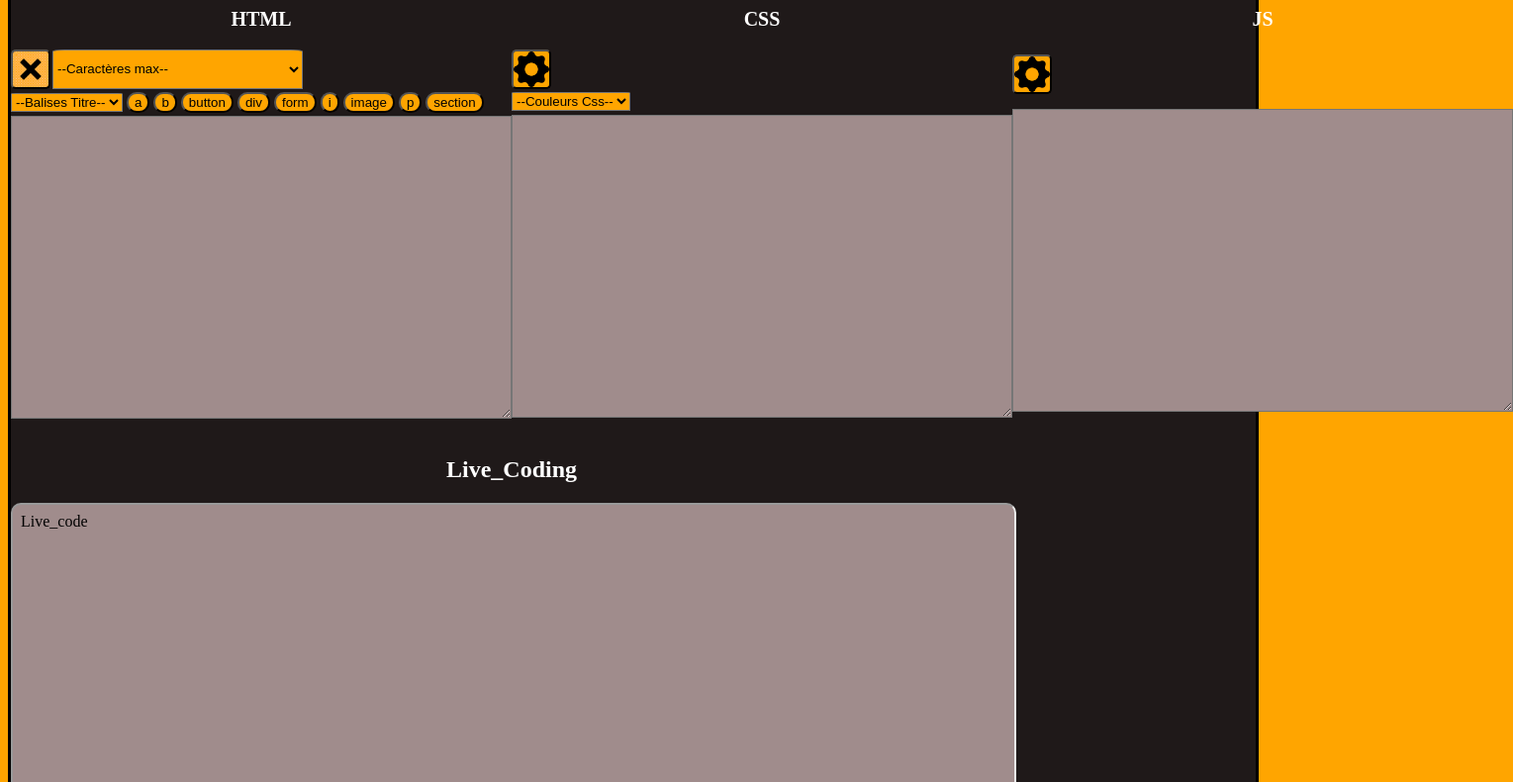
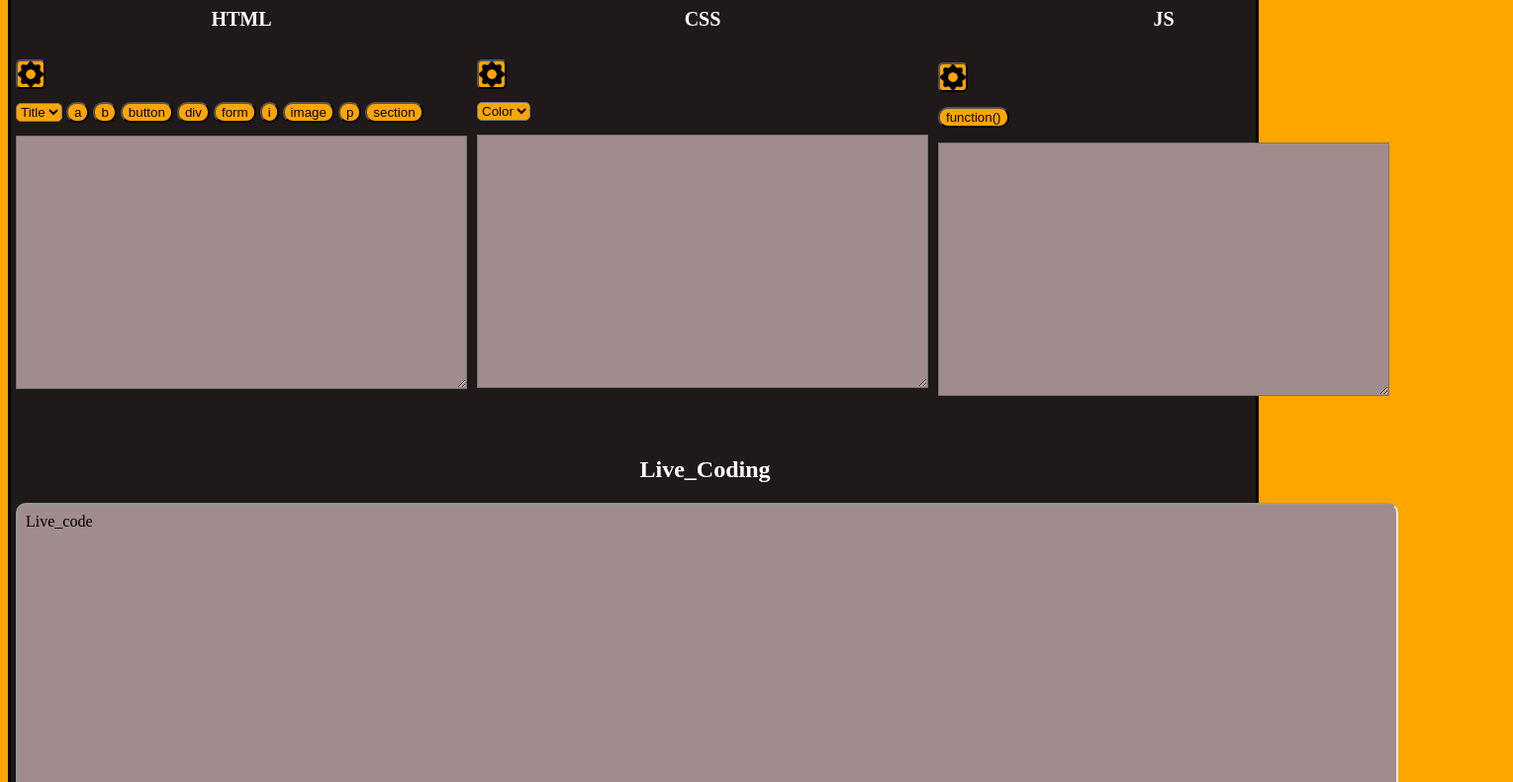
Before and after one commit to salsaddict34/TP_Editeur_Front_End_version_Alpha, a plain HTML site: page index.html in a window 1280 px wide. Shown: the part 80-870 px from the top of the page at 99% size, 1529 px wide, since content can reach past the window. Drawn offline with nearby package versions, Linux system fonts and the light colour scheme.

Commit message:
Modification boutons paramètres

```diff
--- a/index.html
+++ b/index.html
@@ -27,13 +27,6 @@
            max: 200
            });
        } );
-       /***************************************************************************/
-
-       function showHtmlChar() {
-            $('.htmlArea__selectChar').toggleClass('htmlArea__selectChar--visible');
-            $('.htmlArea__params').toggleClass('htmlArea__params--close');
-            event.preventDefault();
-       }
 </script>
 
 <body>
@@ -53,8 +46,8 @@
     <form action="" class="editionForm">
         <div class="htmlArea">
             <h2>HTML</h2>
-            <button class="htmlArea__params htmlArea__params--close" onclick="showHtmlChar();"></button>
-            <select class="htmlArea__selectChar htmlArea__selectChar--visible" onchange="updateHtmlSelect(this);">
+            <button class="htmlArea__params htmlArea__params--gear htmlArea__params--close" onclick="showHtmlChar();"></button>
+            <select class="htmlArea__selectChar htmlArea__selectChar--visible htmlArea__selectChar--hide" onchange="updateHtmlSelect(this);">
                 <option value="">--Caractères max--</option>
                 <option value="200">200 caractères</option>
                 <option value="400">400 caractères</option>
@@ -62,7 +55,7 @@
             </select>
             <div class="htmlArea__tools">
                 <select class="htmlArea__tools__titleSelect" onchange="insertTitleSelect(this);">
-                    <option value="">--Balises Titre--</option>
+                    <option value="">Title</option>
                     <option value="h1">h1</option>
                     <option value="h2">h2</option>
                     <option value="h3">h3</option>
@@ -85,8 +78,8 @@
                         <!-------------------------- CSS Area ---------------------------------->
         <div class="cssArea">
             <h2>CSS</h2>
-            <button class="cssArea__params" onclick="showCssChar();"></button>
-            <select class="cssArea__selectChar" onchange="updateCssSelect(this);">
+            <button class="cssArea__params cssArea__params--gear cssArea__params--close" onclick="showCssChar();"></button>
+            <select class="cssArea__selectChar cssArea__selectChar--visible cssArea__selectChar--hide" onchange="updateCssSelect(this);">
                 <option value="">--Caractères max--</option>
                 <option value="200">200 caractères</option>
                 <option value="400">400 caractères</option>
@@ -94,7 +87,7 @@
             </select>
             <div class="cssArea__tools">
                 <select class="cssArea__tools__selectColor" onchange="insertColorSelect(this);">
-                    <option value="">--Couleurs Css--</option>
+                    <option value="">Color</option>
                     <option class="cssArea__tools__selectColor--blanc" value="Blanc"></option>
                     <option class="cssArea__tools__selectColor--rouge" value="Rouge"></option>
                     <option class="cssArea__tools__selectColor--vert" value="Vert"></option>
@@ -110,13 +103,16 @@
                          <!-------------------------- JS Area ---------------------------------->
         <div class="jsArea">
             <h2>JS</h2>
-            <button class="jsArea__params" onclick="showJsChar();"></button>
-            <select class="jsArea__selectChar" onchange="updateJsSelect(this);">
+            <button class="jsArea__params jsArea__params--gear jsArea__params--close" onclick="showJsChar();"></button>
+            <select class="jsArea__selectChar jsArea__selectChar--visible jsArea__selectChar--hide" onchange="updateJsSelect(this);">
                 <option value="">--Caractères max--</option>
                 <option value="200">200 caractères</option>
                 <option value="400">400 caractères</option>
                 <option value="600">600 caractères</option>
             </select>
+            <div class="jsArea__tools">
+                <button name="functionButton" class="jsArea__tools__functionButton" onclick="insertFunction();">function()</button>
+            </div>
             <textarea class="jsArea__text" spellcheck="false" onchange="updateIframe();" maxlength="200"></textarea>
             <div class="jsArea__progressbar"></div>
             <label class="jsArea__maxChar"></label>
--- a/js/main.js
+++ b/js/main.js
@@ -87,3 +87,24 @@ function insertColorSelect(sel) {
         break;
     }
 }
+/*******************************************************************/
+function insertFunction() {
+            $(".jsArea__text").val("function yourFunction () {}");
+            event.preventDefault();
+    }
+ /***************************************************************************/
+ function showHtmlChar() {
+    $('.htmlArea__selectChar--visible').toggleClass('htmlArea__selectChar--hide');
+    $('.htmlArea__params--close').toggleClass('htmlArea__params--gear');
+    event.preventDefault();
+}
+function showCssChar() {
+    $('.cssArea__selectChar--visible').toggleClass('cssArea__selectChar--hide');
+    $('.cssArea__params--close').toggleClass('cssArea__params--gear');
+    event.preventDefault();
+}
+function showJsChar() {
+    $('.jsArea__selectChar--visible').toggleClass('jsArea__selectChar--hide');
+    $('.jsArea__params--close').toggleClass('jsArea__params--gear');
+    event.preventDefault();
+}
--- a/sass/Layout/_cssView.scss
+++ b/sass/Layout/_cssView.scss
@@ -1,6 +1,8 @@
 .cssArea {
     display: grid;
     grid-template-columns: repeat(3, 1fr);
+	margin-left: 5px;
+	margin-right: 5px;
 	> h2 {
 		grid-row: 1;
 		grid-column: 1/3;
@@ -10,24 +12,41 @@
 	}
 	&__params {
 		grid-row: 2;
-		grid-column: 1;
-		height: 40px;
-		width: 40px;
-		background-image: url('../images/btnParams.png');
-		background-repeat: no-repeat;
-		background-size: 100%;
-		background-color: orange;
-		border-radius: 5px;
+            grid-column: 1;
+            height: $gearHeight;
+            width: $gearWidth;
+            border-radius: 5px;
+            &--close {
+                background-image: url('../images/orangeCross.png');
+                background-repeat: no-repeat;
+                background-size: 100%;
+                background-color: orange;
+            }
+            &--gear {
+                background-image: url('../images/btnParams.png');
+                background-repeat: no-repeat;
+                background-size: 100%;
+                background-color: orange;
+            }
 	}
 	&__selectChar{
-		display: none;
 		grid-row: 2;
-		grid-column: 1;
+            grid-column: 1/2;
+            width: 100%;
+            height: 20px;
+            transform: translateX(42px);
+            &--visible {
+                display: inline;
+            }
+            &--hide {
+                display: none;
+            }
 	}
 	&__tools{
 		grid-row: 3;
 		grid-column: 1/3;
 		&__selectColor {
+			border-radius: 5px;
 			&--blanc {
 				background-color: white;
 			}
@@ -48,8 +67,8 @@
 	&__text {
 		grid-column: 1/3;
 		grid-row: 4;
-		height: 300px;
-		min-width: 500px;
+		height: 250px;
+		min-width: 450px;
 		background-color: $resultColor;
 	}
 	&__progressbar {
--- a/sass/Layout/_display.scss
+++ b/sass/Layout/_display.scss
@@ -1,18 +1,17 @@
 .displayArea {
     grid-row: 4;
     grid-column: 1/3;
-    width: 100%;
+    margin-left: 5px;
+	margin-right: 5px;
     display: grid;
-    grid-template-columns: repeat(3, 1fr);
+    grid-template-columns: 1;
     > h2 {
         grid-row: 1;
-        grid-column: 1/3;
         text-align: center;
         color: $h2Color;
     }
     &__result {
         grid-row: 2;
-        grid-column: 1/3;
         width: 100%;
         height: 300px;
         border-radius: 10px;
--- a/sass/Layout/_htmlView.scss
+++ b/sass/Layout/_htmlView.scss
@@ -1,6 +1,8 @@
 .htmlArea {
     display: grid;
     grid-template-columns: repeat(3, 1fr);
+    margin-left: 5px;
+    margin-right: 5px;
         > h2 {
             grid-row: 1;
             grid-column: 1/3;
@@ -11,31 +13,41 @@
         &__params {
             grid-row: 2;
             grid-column: 1;
-            height: 40px;
-            width: 40px;
-            background-image: url('../images/btnParams.png');
-            background-repeat: no-repeat;
-            background-size: 100%;
-            background-color: orange;
+            height: $gearHeight;
+            width: $gearWidth;
             border-radius: 5px;
             &--close {
                 background-image: url('../images/orangeCross.png');
+                background-repeat: no-repeat;
+                background-size: 100%;
+                background-color: orange;
+            }
+            &--gear {
+                background-image: url('../images/btnParams.png');
+                background-repeat: no-repeat;
+                background-size: 100%;
+                background-color: orange;
             }
         }
         &__selectChar {
-            display: none;
             grid-row: 2;
             grid-column: 1/2;
             width: 100%;
-            height: 40px;
+            height: 20px;
             transform: translateX(42px);
             &--visible {
                 display: inline;
+            }
+            &--hide {
+                display: none;
             }
         }
         &__tools{
             grid-row: 3;
             grid-column: 1/3;
+            &__titleSelect {
+                border-radius: 5px;
+            }
             &__tagButton {
                 border-radius: 10px;
                 background-color: $buttonColor;
@@ -44,8 +56,8 @@
         &__text {
             grid-row: 4;
             grid-column: 1/3;
-            height: 300px;
-            min-width: 500px;
+            height: 250px;
+            min-width: 450px;
             background-color: $resultColor;
         }
         &__progressbar {
--- a/sass/Layout/_jsView.scss
+++ b/sass/Layout/_jsView.scss
@@ -1,6 +1,8 @@
 .jsArea {
     display: grid;
     grid-template-columns: repeat(3, 1fr);
+    margin-left: 5px;
+	margin-right: 5px;
     > h2 {
         grid-row: 1;
         grid-column: 1/3;
@@ -10,25 +12,49 @@
     }
     &__params {
         grid-row: 2;
-        grid-column: 1;
-        height: 40px;
-        width: 40px;
-        background-image: url('../images/btnParams.png');
-        background-repeat: no-repeat;
-        background-size: 100%;
-        background-color: orange;
-        border-radius: 5px;
+            grid-column: 1;
+            height: $gearHeight;
+            width: $gearWidth;
+            border-radius: 5px;
+            &--close {
+                background-image: url('../images/orangeCross.png');
+                background-repeat: no-repeat;
+                background-size: 100%;
+                background-color: orange;
+            }
+            &--gear {
+                background-image: url('../images/btnParams.png');
+                background-repeat: no-repeat;
+                background-size: 100%;
+                background-color: orange;
+            }
     }
     &__selectChar{
-        display: none;
         grid-row: 2;
-        grid-column: 1;
+            grid-column: 1/2;
+            width: 100%;
+            height: 20px;
+            transform: translateX(42px);
+            &--visible {
+                display: inline;
+            }
+            &--hide {
+                display: none;
+            }
+    }
+    &__tools{
+        grid-row: 3;
+        grid-column: 1/3;
+        &__functionButton {
+            border-radius: 10px;
+            background-color: $buttonColor;
+        }
     }
     &__text {
         grid-row: 4;
         grid-column: 1/3;
-        height: 300px;
-        min-width: 500px;
+        height: 250px;
+        min-width: 450px;
         background-color: $resultColor;
     }
     &__progressbar {
--- a/sass/Utils/_variables.scss
+++ b/sass/Utils/_variables.scss
@@ -50,6 +50,6 @@ $buttonColor: orange;
 $resultColor: rgb(160,140,140);
 
 $header-height: 150px;
-$flag-height: 50px;
-$nav-height: 50px;
 $footer-height: 50px;
+$gearHeight: 30px;
+$gearWidth: 30px;
```
Also changed, not shown: css/global.css, 1 other file.
